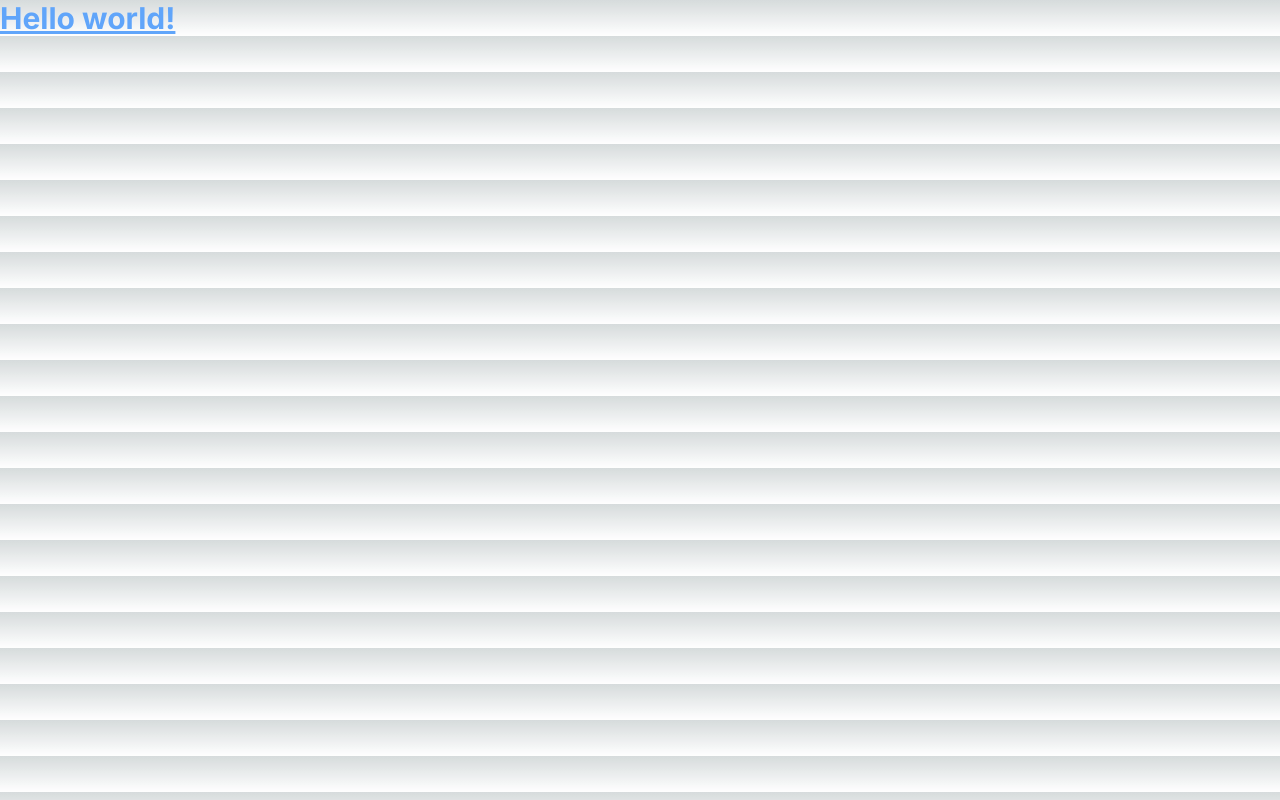
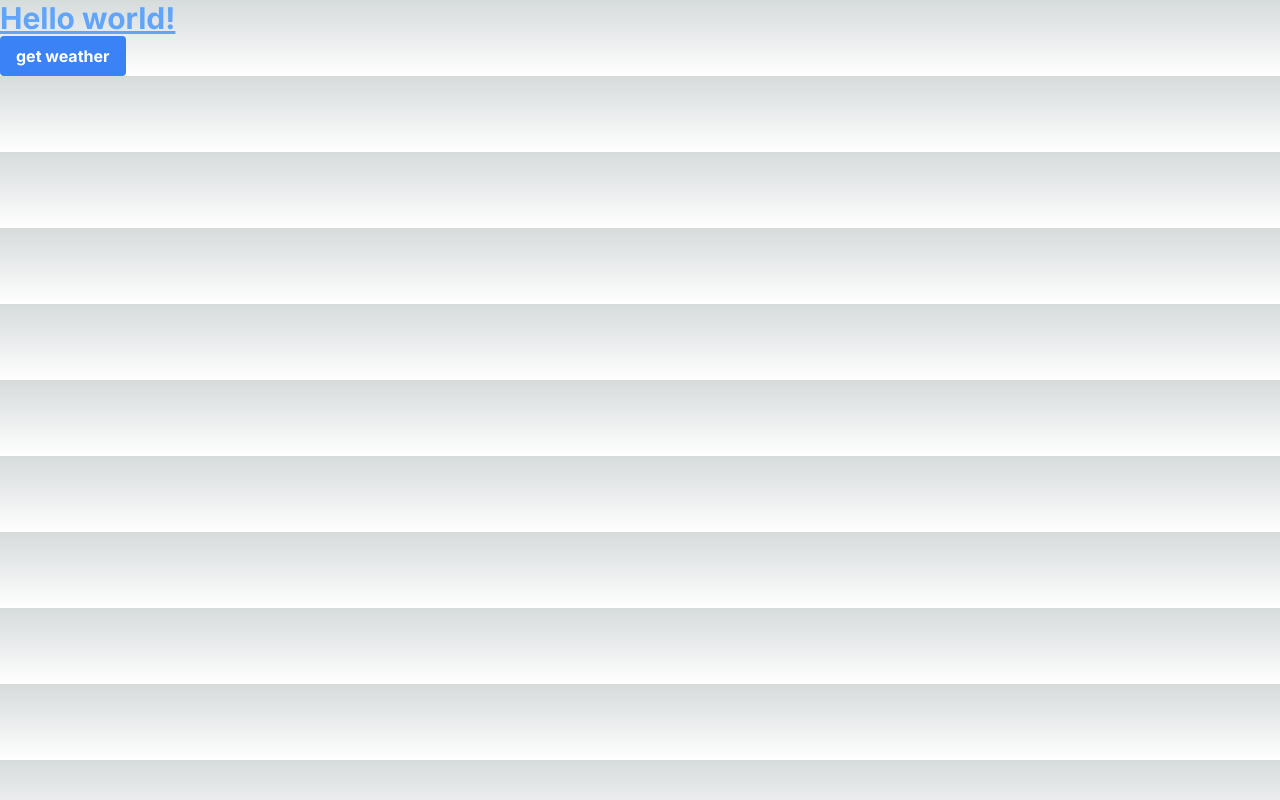
Before and after one commit to RocClark/weather-next, a Next.js app: page / in a window 1280 px wide. Built offline with nearby package versions, Linux system fonts and the light colour scheme.

Commit message:
api call on button click working

```diff
--- a/app/page.tsx
+++ b/app/page.tsx
@@ -1,17 +1,35 @@
+'use client';
 import Image from 'next/image'
 import Link from 'next/link'
 import axios from 'axios'
 import { useEffect, useState } from 'react'
 
 export default function Home() {
+  const [city, setCity] = useState({});
+  const [weather, setWeather] = useState({});
+  const [loading, setLoading] = useState(false);
 
-  const url = 'https://api.openweathermap.org/data/2.5/weather?q=boston&appid=${process.env.NEXT_PUBLIC_WEATHER_API_KEY}'
+const url = `http://api.openweathermap.org/data/2.5/weather?q=London&appid=${process.env.NEXT_PUBLIC_WEATHER_API_KEY}`
+
+ const getWeather =(e: React.MouseEvent<HTMLButtonElement>) => {
+  e.preventDefault();
+  setLoading(true);
+  axios.get(url).then((response) => {
+    setWeather(response.data);
+    console.log(response.data);
+    })
+    setCity('');
+    setLoading(false);
+  }
+
 
   return (
       <div>
           <h1 className="text-3xl font-bold text-blue-400 underline">
             Hello world!
           </h1>
+
+          <button className="bg-blue-500 hover:bg-blue-700 text-white font-bold py-2 px-4 rounded" onClick={getWeather}>get weather</button>
         </div>
   )
 }
```
Also changed, not shown: 1 other file (tests, documents, lock files or other folders).
